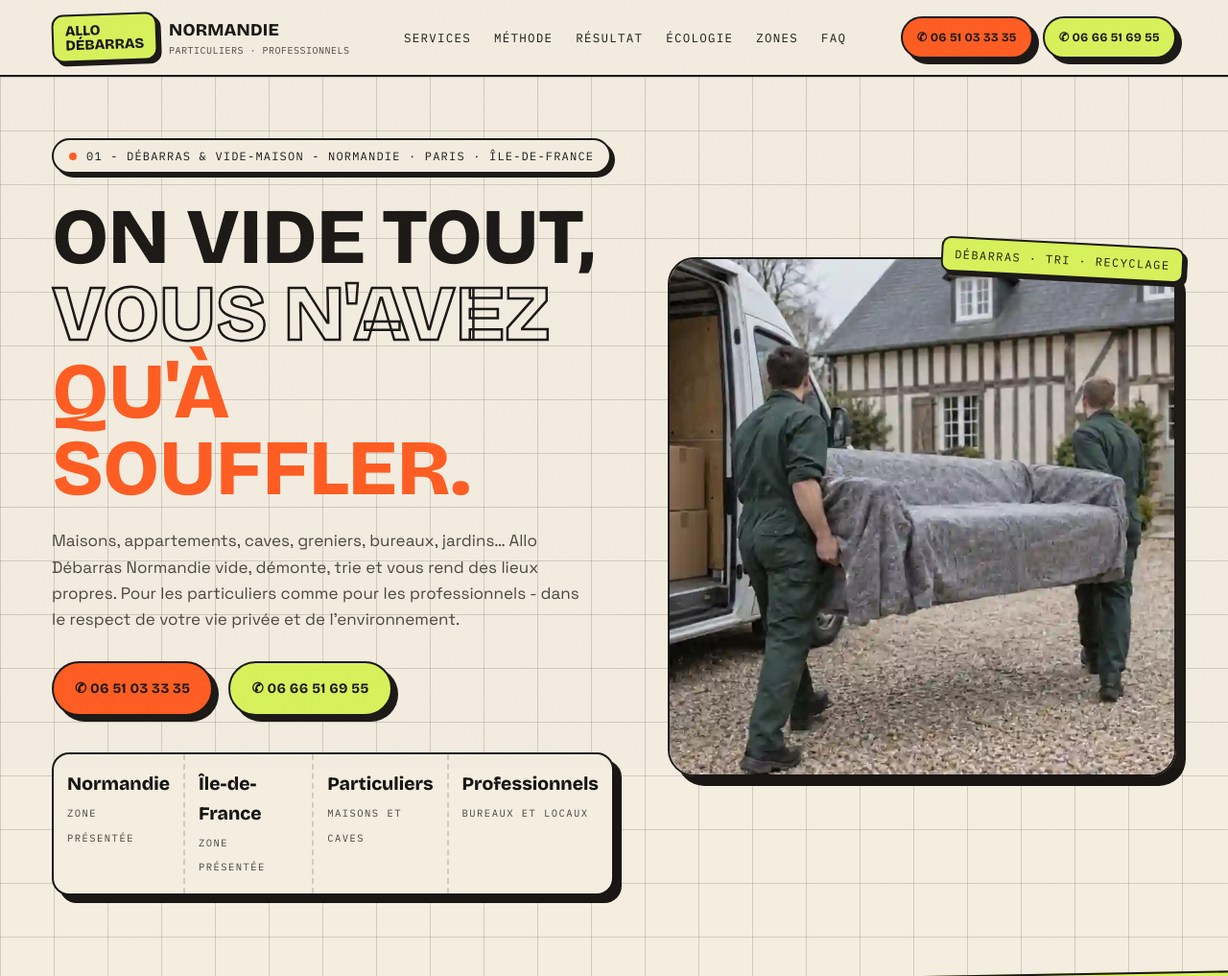
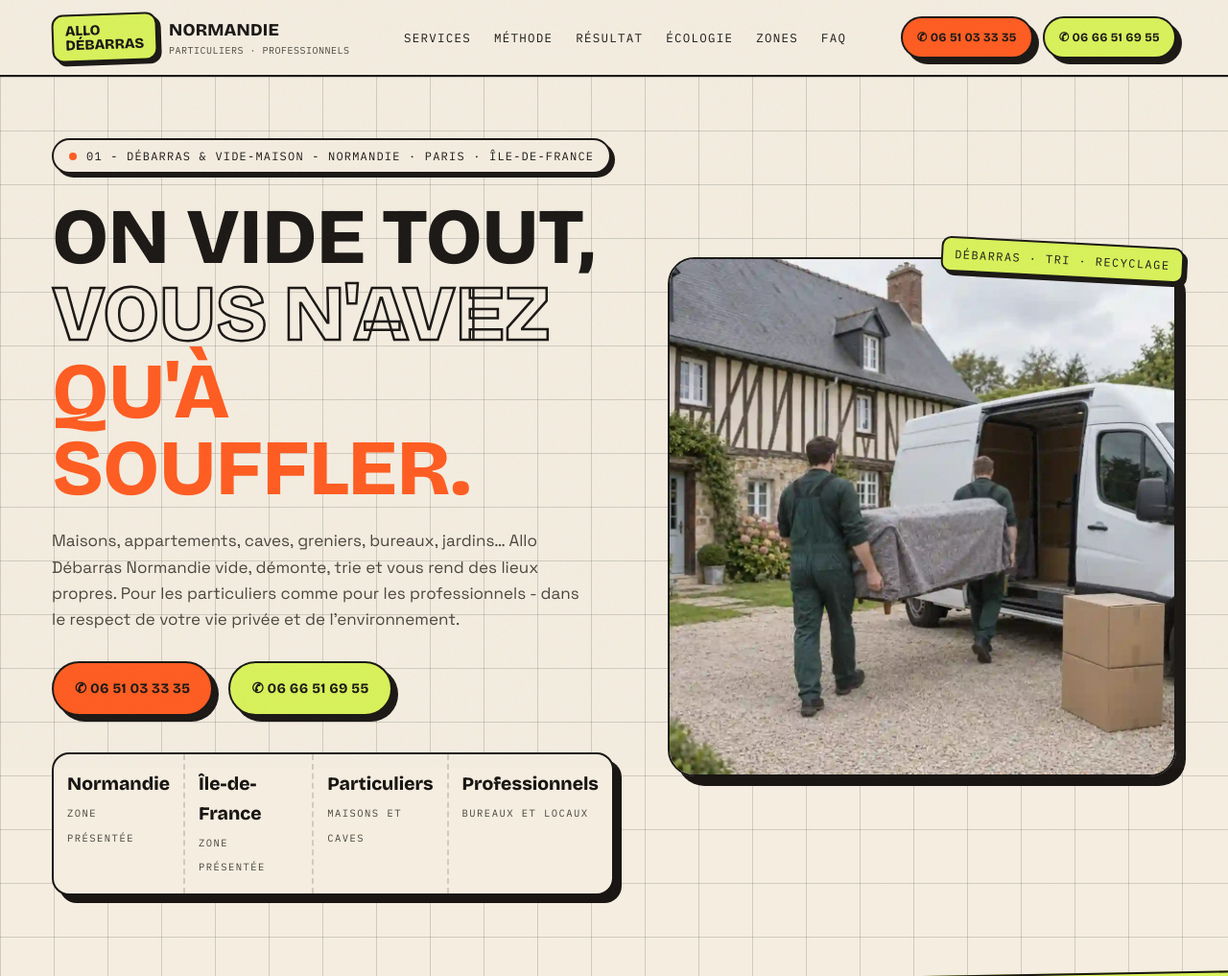
Before and after one commit to Aycotek/Allo-Debarras-Normandie, a plain HTML site: page index.html in a window 1280 px wide. Shown: the top 1017 px of the page at 96% size. Drawn offline with Linux system fonts and the light colour scheme.

Commit message:
Visuel accueil : cadrage adapte au cadre

```diff
--- a/index.html
+++ b/index.html
@@ -468,7 +468,7 @@ footer{background:var(--ink);color:var(--paper);padding:64px 0 0}
 </div>
 <div class="hero-visual rv" style="transition-delay:.15s">
 <div class="frame">
-<img alt="Illustration : déménageurs chargeant un canapé et des cartons dans un utilitaire devant une maison normande" loading="eager" src="4-hero.webp"/>
+<img alt="Illustration : déménageurs chargeant un canapé et des cartons dans un utilitaire devant une maison normande" loading="eager" src="1-hero3.webp"/>
 </div>
 <span class="stkr tr">Débarras · Tri · Recyclage</span>
 <div aria-hidden="true" class="spin-badge">
```
